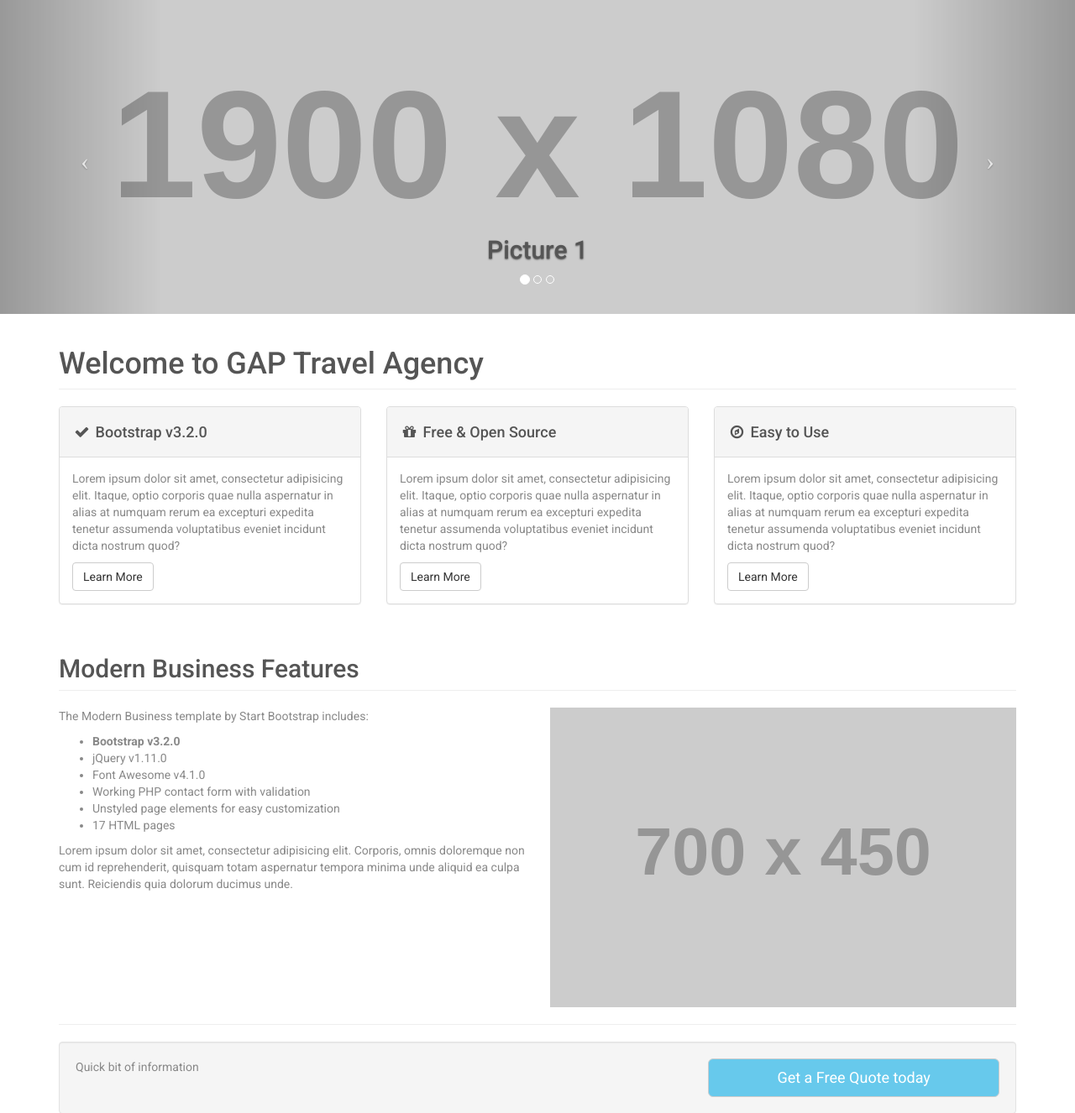
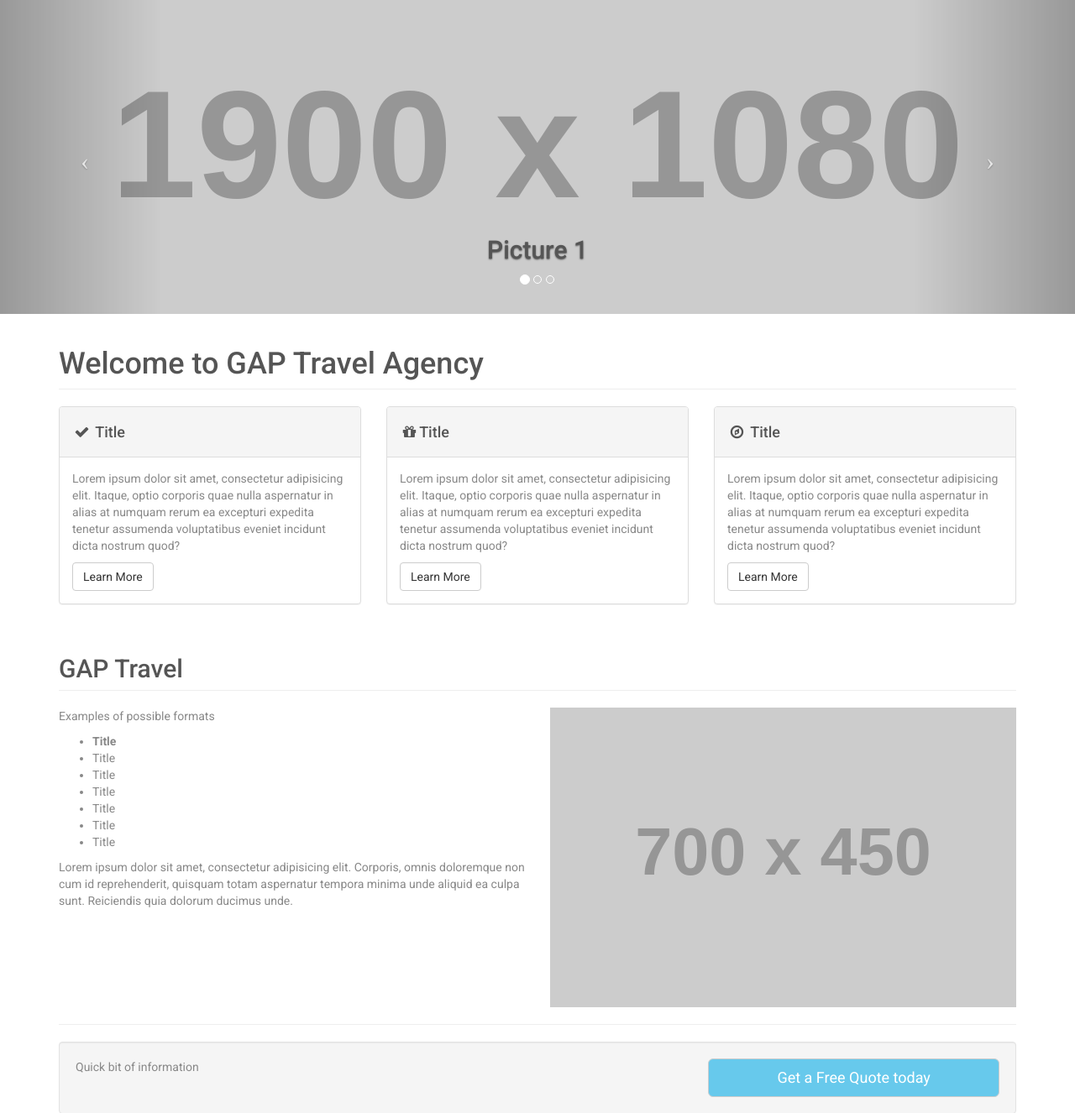
Before and after one commit to Jmandarino/GapTravel, a PHP site: page / in a window 1280 px wide. Shown: the part 51-1377 px from the top of the page at 84% size. Run offline with PHP 8.4, Linux system fonts and the light colour scheme; grey boxes labelled with a size stand in for pictures from a placeholder-image service; some libraries are stand-ins or nearby versions.

Commit message:
final version before first meeting

```diff
--- a/css/modern-business.css
+++ b/css/modern-business.css
@@ -45,6 +45,14 @@ body {
 
 
 }
+
+.fadeIn {
+  -webkit-animation: fadeIn 3s; /* Safari 4+ */
+  -moz-animation:    fadeIn 3s; /* Fx 5+ */
+  -o-animation:      fadeIn 3s; /* Opera 12+ */
+  animation:         fadeIn 3s; /* IE 10+, Fx 29+ */
+}
+
 
 
 /* for the about page? */
@@ -104,6 +112,12 @@ header.carousel .fill {
 
   border-radius: 50%;
   border: 5px solid #20b3e8;
+}
+
+/* overwrite boostrap thumbail*/
+.thumbnail {
+    border: 0px !important;
+
 }
 
 
--- a/index.html
+++ b/index.html
@@ -8,6 +8,7 @@
     <meta charset="utf-8">
     <meta http-equiv="X-UA-Compatible" content="IE=edge">
     <meta name="viewport" content="width=device-width, initial-scale=1">
+    <!-- TODO: finish this -->
     <meta name="description" content="Gap Travel Agency offers....etc">
 
     <!-- TODO: Titles and desciptions on each page -->
@@ -50,22 +51,22 @@
                     <span class="icon-bar"></span>
                     <span class="icon-bar"></span>
                 </button>
-                <a class="navbar-brand" href="index.html">GAP Travel</a>
+                <a class="navbar-brand" href="/">GAP Travel</a>
             </div>
             <!-- Collect the nav links, forms, and other content for toggling -->
             <div class="collapse navbar-collapse" id="bs-example-navbar-collapse-1">
                 <ul class="nav navbar-nav navbar-right">
                     <li>
-                        <a href="about.html">About</a>
+                        <a href="about">About</a>
                     </li>
                     <li>
-                        <a href="Quotes.html">Quotes</a>
+                        <a href="Quotes">Quotes</a>
                     </li>
                     <li>
-                        <a href="contact.html">Contact</a>
+                        <a href="contact">Contact</a>
                     </li>
                     <li>
-                        <a href="#">Blog</a>
+                        <a href="/blog">Blog</a>
                     </li>
 
                 </ul>
@@ -128,7 +129,7 @@
             <div class="col-md-4 animated fadeIn">
                 <div class="panel panel-default">
                     <div class="panel-heading">
-                        <h4><i class="fa fa-fw fa-check"></i> Bootstrap v3.2.0</h4>
+                        <h4><i class="fa fa-fw fa-check"></i> Title</h4>
                     </div>
                     <div class="panel-body">
                         <p>Lorem ipsum dolor sit amet, consectetur adipisicing elit. Itaque, optio corporis quae nulla aspernatur in alias at numquam rerum ea excepturi expedita tenetur assumenda voluptatibus eveniet incidunt dicta nostrum quod?</p>
@@ -139,7 +140,7 @@
             <div class="col-md-4 animated fadeIn">
                 <div class="panel panel-default">
                     <div class="panel-heading">
-                        <h4><i class="fa fa-fw fa-gift"></i> Free &amp; Open Source</h4>
+                        <h4><i class="fa fa-fw fa-gift"></i>Title</h4>
                     </div>
                     <div class="panel-body">
                         <p>Lorem ipsum dolor sit amet, consectetur adipisicing elit. Itaque, optio corporis quae nulla aspernatur in alias at numquam rerum ea excepturi expedita tenetur assumenda voluptatibus eveniet incidunt dicta nostrum quod?</p>
@@ -150,7 +151,7 @@
             <div class="col-md-4 animated fadeIn">
                 <div class="panel panel-default">
                     <div class="panel-heading">
-                        <h4><i class="fa fa-fw fa-compass"></i> Easy to Use</h4>
+                        <h4><i class="fa fa-fw fa-compass"></i> Title</h4>
                     </div>
                     <div class="panel-body">
                         <p>Lorem ipsum dolor sit amet, consectetur adipisicing elit. Itaque, optio corporis quae nulla aspernatur in alias at numquam rerum ea excepturi expedita tenetur assumenda voluptatibus eveniet incidunt dicta nostrum quod?</p>
@@ -165,18 +166,15 @@
         <!-- Features Section -->
         <div class="row animated fadeIn">
             <div class="col-lg-12">
-                <h2 class="page-header">Modern Business Features</h2>
+                <h2 class="page-header">GAP Travel</h2>
             </div>
             <div class="col-md-6">
-                <p>The Modern Business template by Start Bootstrap includes:</p>
+                <p>Examples of possible formats</p>
                 <ul>
-                    <li><strong>Bootstrap v3.2.0</strong>
+                    <li><strong>Title</strong>
                     </li>
-                    <li>jQuery v1.11.0</li>
-                    <li>Font Awesome v4.1.0</li>
-                    <li>Working PHP contact form with validation</li>
-                    <li>Unstyled page elements for easy customization</li>
-                    <li>17 HTML pages</li>
+                    <li>Title</li><li>Title</li><li>Title</li><li>Title</li><li>Title</li><li>Title</li>
+
                 </ul>
                 <p>Lorem ipsum dolor sit amet, consectetur adipisicing elit. Corporis, omnis doloremque non cum id reprehenderit, quisquam totam aspernatur tempora minima unde aliquid ea culpa sunt. Reiciendis quia dolorum ducimus unde.</p>
             </div>
--- a/js/main.js
+++ b/js/main.js
@@ -1,5 +1,6 @@
 
 var dayOfWeek = (new Date).getDay();
+var downCaret= '<i class="fa fa-caret-down" aria-hidden="true"></i>';
 
 var hours =[ "Closed", //sunday
 "10:00am - 5:00pm", //monday
@@ -9,6 +10,11 @@ var hours =[ "Closed", //sunday
 "10:00am - 5:00pm", //Friday
 "Closed"];
 
+var days = [
+    "Sunday","Monday","Tuesday","Wednesday","Thursday","Friday","Saturday",
+
+]
+
 var todaysHours = hours[dayOfWeek];
 
 
@@ -16,11 +22,33 @@ $(function(){
 
     //display for the contact page's hours
   if(todaysHours == "Closed"){
-    $('#hoursOfOperation').addClass("closed");
+    $('#hoursOfOperation').addClass("closed ").append( downCaret);
+
 
   }
-    $('#hoursOfOperation').html(" " + todaysHours);
+    $('#hoursOfOperation').html(" " + todaysHours+" "+ downCaret);
 
+    /* adds drop down table when the hours are clicked */
+    $('#hoursOfOperation').click(function(){
+        var $table = $( "<table></table>" );
+
+        for( var i= 0; i < hours.length; i++){
+            var day = hours[i];
+            var dayOfWeek = days[i];
+            var $line = $( "<tr></tr>" );
+
+            $line.append( $( "<td></td>" ).html( dayOfWeek ) );
+            $line.append( $( "<td></td>" ).html( day ) );
+            $table.append($line);
+
+        }
+
+       $("#hours").html(" Hours:");
+
+        $('#hoursOfOperation').html($table).removeClass("closed");
+
+
+    });
 
   //gets the carousel going!! (its provacative)
   $('.carousel').carousel({
```
Also changed, not shown: Quotes.html (+16 -16 lines), about.html (+11 -9 lines), contact.html (+20 -12 lines), js/contact_me.js (+17 -3 lines), 1 other file.
